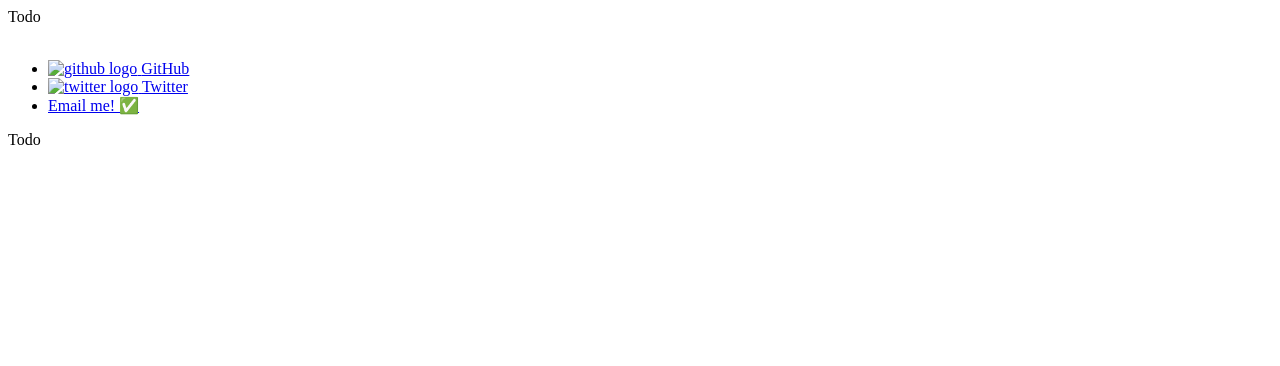
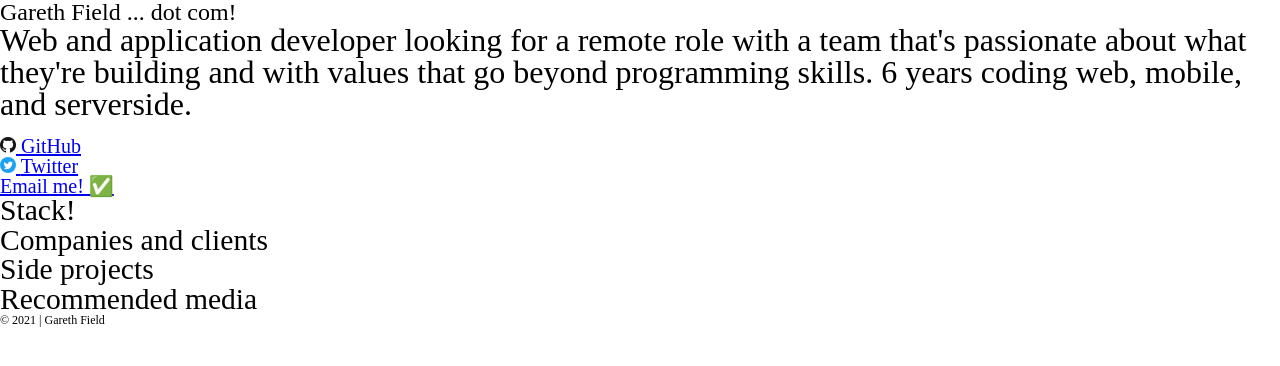
Before and after one commit to Twitchkidd/gfcom, a plain HTML site: page index.html in a window 1280 px wide. Drawn offline with Linux system fonts and the light colour scheme.

Commit message:
started adding styles

```diff
--- a/index.html
+++ b/index.html
@@ -37,37 +37,43 @@
         *   important when diving into freelancing.
     * -->
   <meta keywords="custom, react, website, javascript" />
+  <!--  * Set strict explictly: https://web.dev/referrer-best-practices/ -->
+  <meta name="referrer" content="strict-origin-when-cross-origin" />
+  <link rel="stylesheet" href="stylesheet.css" />
 </head>
 
 <body>
-  <main id="blurb">Todo</main>
+  <header>Gareth Field ... dot com!</header>
+  <main id="blurb">Web and application developer looking for a remote role with a team that's passionate about what
+    they're building and with values that go beyond programming skills. 6 years coding web, mobile, and serverside.
+  </main>
   <nav id="sidebar">
     <img id="profile-pic" />
     <ul id="sidebar-links">
       <li>
-        <a id="github-link" href="todo" target="which one of these">
-          <img src="github.png" height="todo" width="todo" alt="github logo" />
+        <a id="github-link" href="https://github.com/Twitchkidd" target="_blank" rel="noopener">
+          <img src="github.png" height="16px" width="16px" alt="github logo" />
           <span>GitHub</span>
         </a>
       </li>
       <li>
-        <a id="twitter-link" href="todo" target="which one of these">
-          <img src="twitter.png" height="todo" width="todo" alt="twitter logo" />
+        <a id="twitter-link" href="https://twitter.com/barefootgareth" target="_blank" rel="noopener">
+          <img src="./twitter.svg" height="16px" width="16px" alt="twitter logo" />
           <span>Twitter</span>
         </a>
       </li>
       <li>
-        <a id="email-link" href="todo" target="which one of these">
+        <a id="email-link" href="mailto:field.gareth@gmail.com">
           <span>Email me! ✅</span>
         </a>
       </li>
     </ul>
   </nav>
-  <section id="stack"></section>
-  <section id="companies-and-clients"></section>
-  <section id="side-projects"></section>
-  <section id="recommended-media"></section>
-  <footer>Todo</footer>
+  <section id="stack">Stack!</section>
+  <section id="companies-and-clients">Companies and clients</section>
+  <section id="side-projects">Side projects</section>
+  <section id="recommended-media">Recommended media</section>
+  <footer>© 2021 | Gareth Field</footer>
 </body>
 
 </html>
--- /dev/null
+++ b/stylesheet.css
@@ -0,0 +1,161 @@
+/* http://meyerweb.com/eric/tools/css/reset/
+   v2.0 | 20110126
+   License: none (public domain)
+*/
+
+html,
+body,
+div,
+span,
+applet,
+object,
+iframe,
+h1,
+h2,
+h3,
+h4,
+h5,
+h6,
+p,
+blockquote,
+pre,
+a,
+abbr,
+acronym,
+address,
+big,
+cite,
+code,
+del,
+dfn,
+em,
+img,
+ins,
+kbd,
+q,
+s,
+samp,
+small,
+strike,
+strong,
+sub,
+sup,
+tt,
+var,
+b,
+u,
+i,
+center,
+dl,
+dt,
+dd,
+ol,
+ul,
+li,
+fieldset,
+form,
+label,
+legend,
+table,
+caption,
+tbody,
+tfoot,
+thead,
+tr,
+th,
+td,
+article,
+aside,
+canvas,
+details,
+embed,
+figure,
+figcaption,
+footer,
+header,
+hgroup,
+menu,
+nav,
+output,
+ruby,
+section,
+summary,
+time,
+mark,
+audio,
+video {
+	margin: 0;
+	padding: 0;
+	border: 0;
+	font-size: 100%;
+	font: inherit;
+	vertical-align: baseline;
+}
+/* HTML5 display-role reset for older browsers */
+article,
+aside,
+details,
+figcaption,
+figure,
+footer,
+header,
+hgroup,
+menu,
+nav,
+section {
+	display: block;
+}
+body {
+	line-height: 1;
+}
+ol,
+ul {
+	list-style: none;
+}
+blockquote,
+q {
+	quotes: none;
+}
+blockquote:before,
+blockquote:after,
+q:before,
+q:after {
+	content: '';
+	content: none;
+}
+table {
+	border-collapse: collapse;
+	border-spacing: 0;
+}
+
+/* ------------------------------------ */
+
+html {
+	box-sizing: border-box;
+}
+
+*,
+*::before,
+*::after {
+	box-sizing: inherit;
+}
+
+header {
+	font-size: 1.5rem;
+}
+
+#blurb {
+	font-size: 2rem;
+}
+
+a {
+	font-size: 1.25rem;
+}
+
+section {
+	font-size: 1.85rem;
+}
+
+footer {
+	font-size: 0.75rem;
+}
```
Also changed, not shown: github.png (added), twitter.svg (added).
